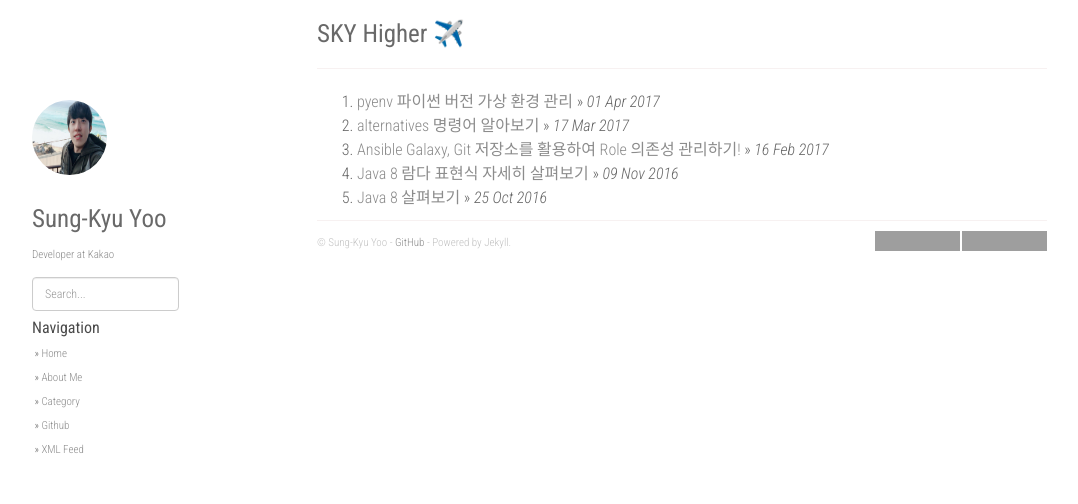
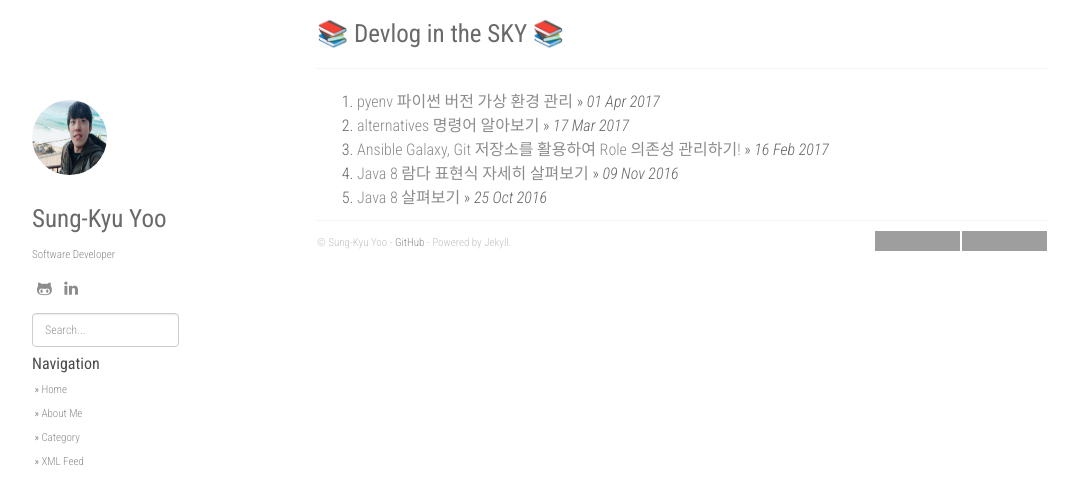
Before and after one commit to skyoo2003/skyoo2003.github.io, a Jekyll site: the page built from index.html, in a window 1280 px wide, cut to the strip 0-504 px from the top of the page. Shown: the whole strip, without its empty margins (53-1131 px from the left). Built offline with Jekyll 4.4.1, drawn with Linux system fonts in a browser that asks for light colours; nearby versions of some CDN libraries; the list of posts is cut into pages by our own code; grey boxes are pictures that could not be loaded.

Commit message:
Modify site title, description

```diff
--- a/_config.yml
+++ b/_config.yml
@@ -1,18 +1,17 @@
-title: SKY Higher ✈️
-description: Thinking first, Coding next.
+title: 📚 Devlog in the SKY 📚
+description: Yet another developer's blog
 author: Sung-Kyu Yoo
 github: https://github.com/skyoo2003
-about: Developer at Kakao
+about: Software Developer
 avatar_url: /static/img/avatar.jpg
 google_analytics: UA-85297310-1
 google_ad_client: ca-pub-7498978308301601
 
-enableTags: true
-tagarray: []
-
 social:
-    # - icon: fa-linkedin
-    #   link: "#"
+    - icon: fa-github-alt
+      link: "https://github.com/skyoo2003"
+    - icon: fa-linkedin
+      link: "https://www.linkedin.com/in/성규-유-6b2251b7"
 
 share:
  fb_appid: 1112332078820931
@@ -22,8 +21,6 @@
       url: /about/
     - text: Category
       url: /category/
-    - text: Github
-      url: https://github.com/skyoo2003
     - text: XML Feed
       url: /feed.xml
 
--- a/_layouts/default.html
+++ b/_layouts/default.html
@@ -170,6 +170,5 @@
         <script src="/static/js/bootstrap.min.js"></script>
         <script src="/static/js/super-search.js"></script>
         <script src="/static/js/thickbox-compressed.js"></script>
-        <script src="/static/js/projects.js"></script>
     </body>
 </html>
```
